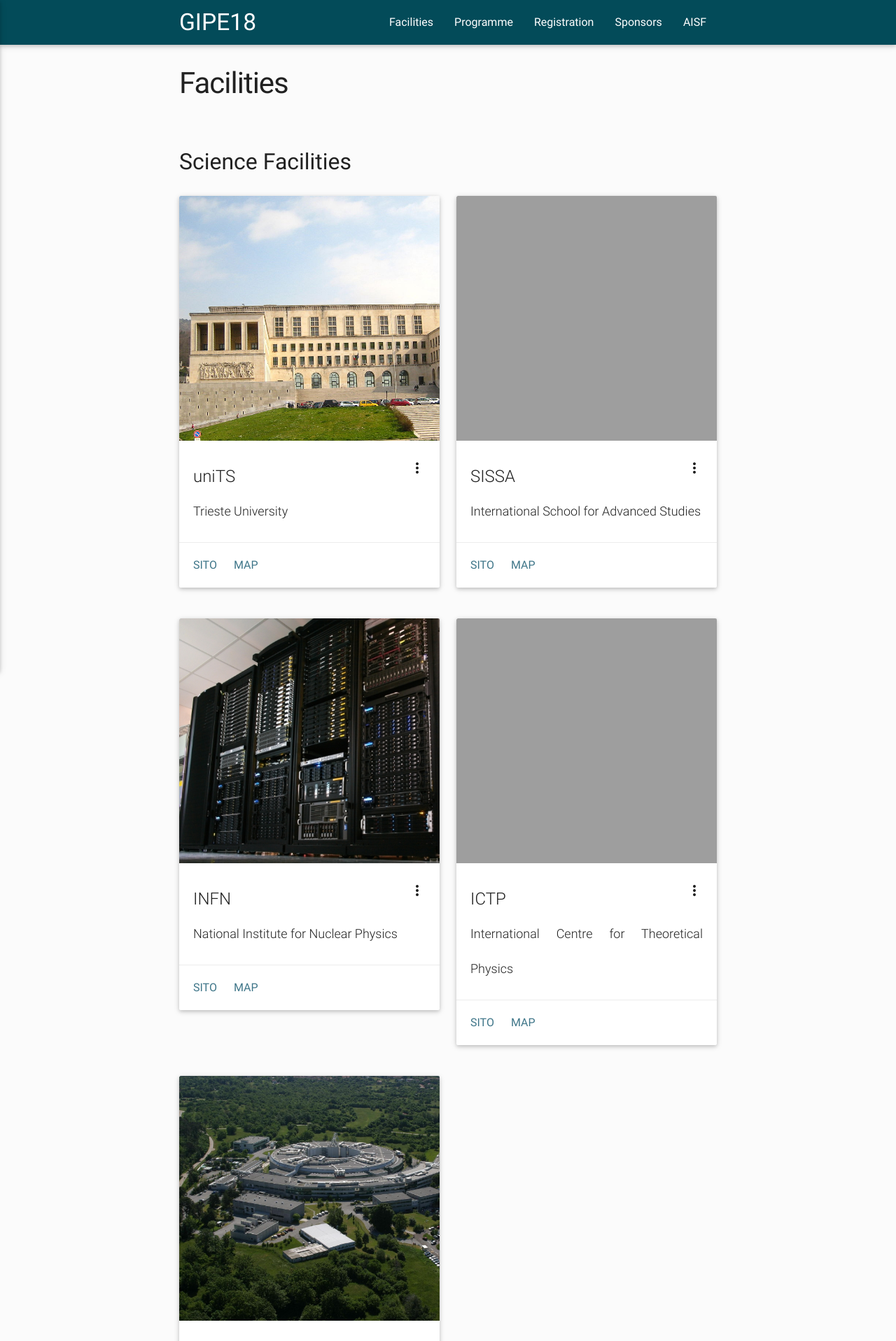
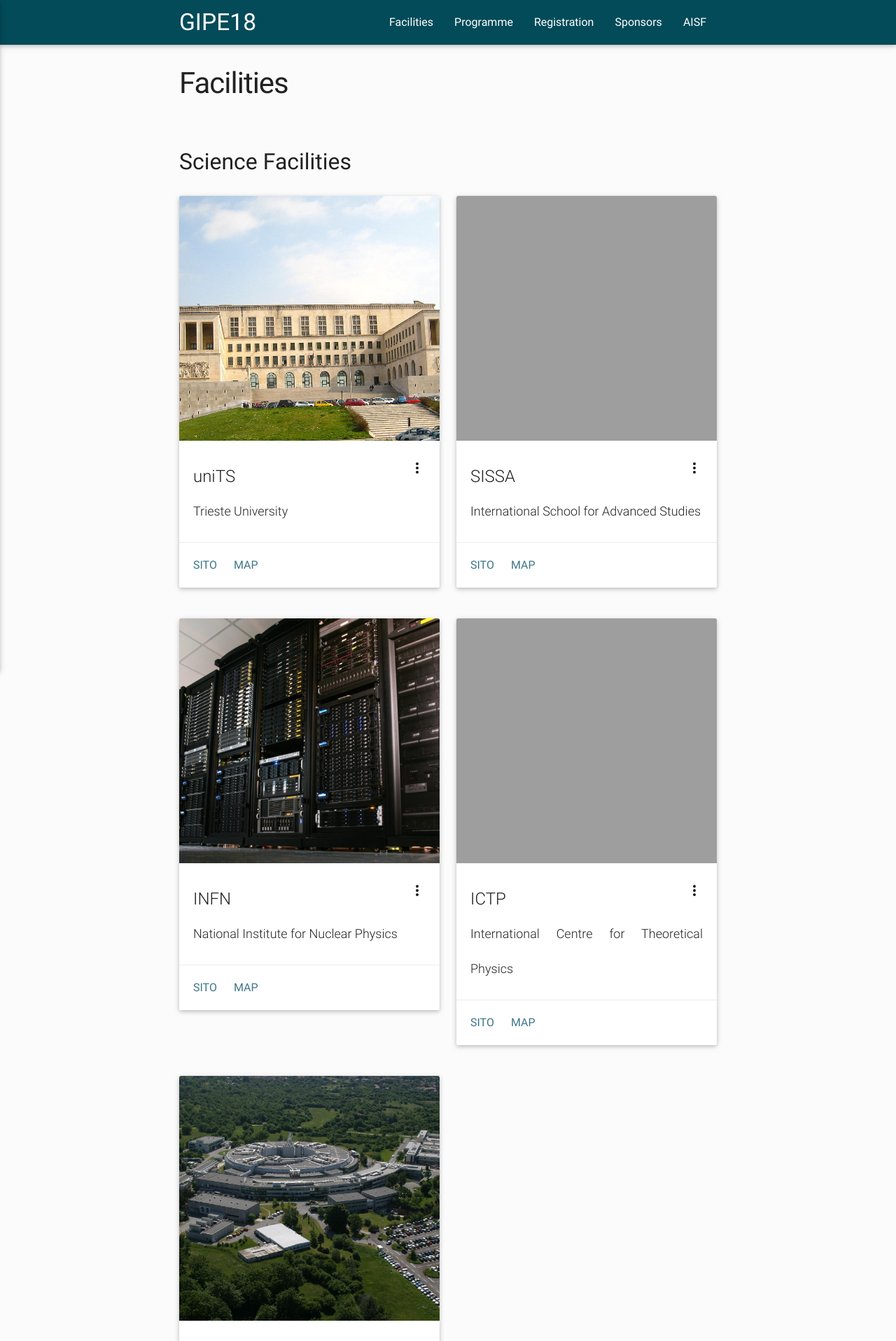
Before and after one commit to ai-sf/ring18, a Jekyll site: the page built from facilities.html, in a window 1280 px wide. Shown: the top 1917 px of the page at 70% size. Built offline with Jekyll 4.4.1, drawn with Linux system fonts in a browser that asks for light colours; nearby versions of some CDN libraries.

Commit message:
restyling
width: max

```diff
--- a/facilities.html
+++ b/facilities.html
@@ -18,7 +18,7 @@
       <div class="col s12 m6">
         <div class="card">
          <div class="card-image waves-effect eaves-block waves-light">
-         <img class="activator" style="height: 350px; width: 500px; object-fit: cover;" src="{{ site.url}}/{{ item.img }}">
+         <img class="activator" style="height: 350px; width: max; object-fit: cover;" src="{{ site.url}}/{{ item.img }}">
           </div>
 		<div class="card-content">
     	       <span class="card-title activator grey-text text-darken-4">{{ item.title }}<i class="material-icons right">more_vert</i>
```
